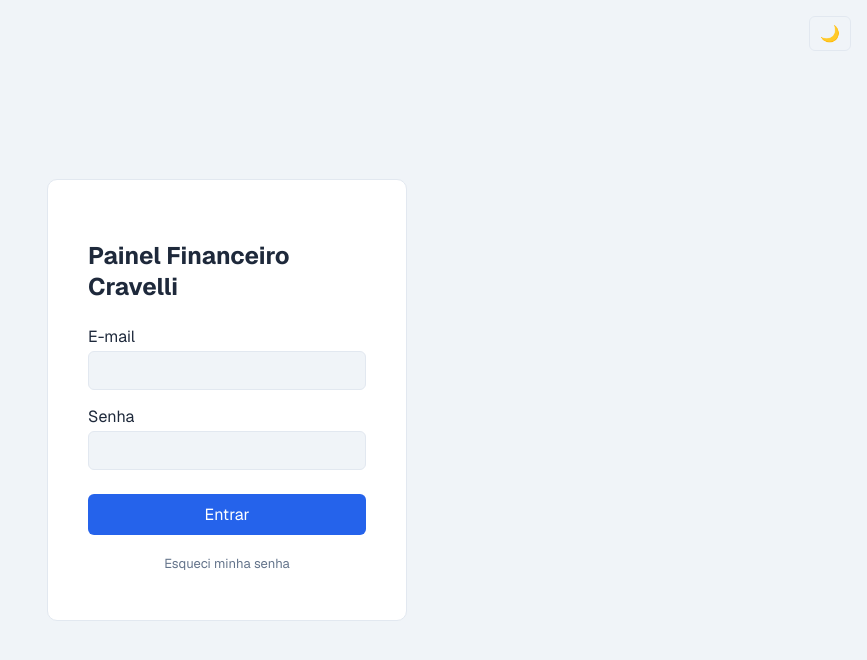
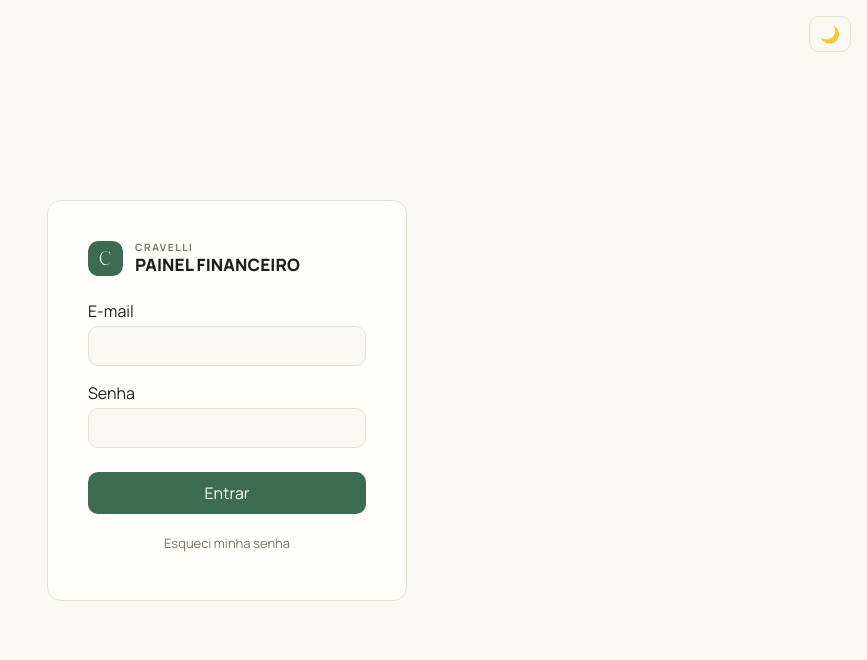
Before and after one commit to cibellycarvalho/financeiro-frontend, a React (Vite) app: page /login in a window 1280 px wide. Shown: the top 660 px of the page, without its empty margins (413-1280 px from the left). Built offline with nearby package versions, Linux system fonts and the light colour scheme; no server answers.

Commit message:
feat: rebrand para paleta creme/verde-sálvia, tipografia Manrope e novo logotipo Cravelli

```diff
--- a/index.html
+++ b/index.html
@@ -6,8 +6,8 @@
     <link rel="icon" type="image/svg+xml" href="/favicon.svg" />
     <link rel="preconnect" href="https://fonts.googleapis.com" />
     <link rel="preconnect" href="https://fonts.gstatic.com" crossorigin />
-    <link href="https://fonts.googleapis.com/css2?family=Geist:wght@400;500;600;700&display=swap" rel="stylesheet" />
-    <title>Painel Financeiro Cravelli</title>
+    <link href="https://fonts.googleapis.com/css2?family=Manrope:wght@400;500;600;700;800&display=swap" rel="stylesheet" />
+    <title>PAINEL FINANCEIRO</title>
   </head>
   <body>
     <div id="root"></div>
--- a/src/components/Layout.jsx
+++ b/src/components/Layout.jsx
@@ -2,6 +2,7 @@ import { Link, useLocation } from 'react-router-dom'
 import { signOut } from '../services/auth'
 import { useAuth } from '../contexts/AuthContext'
 import ThemeToggle from './ThemeToggle'
+import Logo from './Logo'
 
 const nav = [
   { path: '/', label: 'Visão da Semana' },
@@ -20,8 +21,8 @@ export default function Layout({ children }) {
         width:220, background:'var(--color-surface)', borderRight:'1px solid var(--color-border)',
         padding:'24px 0', display:'flex', flexDirection:'column'
       }}>
-        <div style={{ color:'var(--color-text)', fontWeight:700, fontSize:16, padding:'0 20px 24px' }}>
-          Cravelli Financeiro
+        <div style={{ padding:'0 20px 24px' }}>
+          <Logo titleSize={14} />
         </div>
         {nav.map(({ path, label }) => (
           <Link key={path} to={path} style={{
--- /dev/null
+++ b/src/components/Logo.jsx
@@ -0,0 +1,33 @@
+const C_MARK_PATH = "M1191 357Q1178 273 1137.5 202.5Q1097 132 1033.0 80.0Q969 28 884.0 -1.0Q799 -30 697 -30Q506 -30 365.0 60.5Q224 151 147.5 312.0Q71 473 71 684Q71 848 117.0 983.5Q163 1119 247.5 1218.5Q332 1318 447.5 1372.0Q563 1426 701 1426Q805 1426 872.0 1401.5Q939 1377 972.5 1352.5Q1006 1328 1012 1328Q1019 1328 1033.0 1352.5Q1047 1377 1059.0 1401.5Q1071 1426 1074 1426Q1077 1426 1079.0 1424.0Q1081 1422 1082 1416L1193 1067Q1195 1062 1194.0 1057.5Q1193 1053 1188 1052Q1184 1051 1179.5 1054.0Q1175 1057 1172 1063Q1124 1185 1058.0 1261.5Q992 1338 908.0 1374.5Q824 1411 721 1411Q609 1411 516.0 1366.5Q423 1322 355.0 1236.5Q287 1151 249.5 1027.5Q212 904 212 746Q212 517 282.0 356.0Q352 195 477.5 110.5Q603 26 767 26Q939 26 1043.5 119.5Q1148 213 1184 359Q1185 362 1186.0 363.0Q1187 364 1188 363Q1190 363 1190.5 361.5Q1191 360 1191 357Z"
+
+export default function Logo({ titleSize = 18 }) {
+  const iconSize = titleSize + 18
+
+  return (
+    <div style={{ display: 'flex', alignItems: 'center', gap: 12 }}>
+      <div style={{
+        width: iconSize, height: iconSize, borderRadius: iconSize * 0.3,
+        background: 'var(--color-accent-solid)', display: 'flex',
+        alignItems: 'center', justifyContent: 'center', flexShrink: 0
+      }}>
+        <svg viewBox="0 0 1922 1922" width={iconSize * 0.52} height={iconSize * 0.52} style={{ fill: 'var(--color-on-accent)' }}>
+          <path transform="matrix(1,0,0,-1,328.33,1659.00)" d={C_MARK_PATH} />
+        </svg>
+      </div>
+      <div>
+        <div style={{
+          fontWeight: 700, fontSize: 10, letterSpacing: '0.16em',
+          color: 'var(--color-text-muted)', textTransform: 'uppercase', lineHeight: 1, marginBottom: 4
+        }}>
+          Cravelli
+        </div>
+        <div style={{
+          fontWeight: 800, fontSize: titleSize, letterSpacing: '0.005em',
+          color: 'var(--color-text)', textTransform: 'uppercase', lineHeight: 1.1
+        }}>
+          Painel Financeiro
+        </div>
+      </div>
+    </div>
+  )
+}
--- a/src/design-tokens.css
+++ b/src/design-tokens.css
@@ -1,56 +1,55 @@
 :root {
   /* Cores base — modo claro */
-  --color-bg: #f0f4f8;
-  --color-surface: #ffffff;
-  --color-border: #e2e8f0;
-  --color-text: #1e293b;
-  --color-text-muted: #64748b;
+  --color-bg: #faf8f3;
+  --color-surface: #fffefb;
+  --color-border: #e8e2d5;
+  --color-text: #221f19;
+  --color-text-muted: #7d7666;
 
   /* Acento da marca */
-  --color-accent: #3b82f6;
-  --color-accent-hover: #2563eb;
-  --color-accent-solid: #2563eb;
+  --color-accent: #3d6b52;
+  --color-accent-hover: #2f5440;
+  --color-accent-solid: #3d6b52;
   --color-on-accent: #ffffff;
 
   /* Semânticas (status) */
-  --color-success: #22c55e;
-  --color-success-dark: #15803d;
-  --color-success-solid: #15803d;
+  --color-success: #2f8a5c;
+  --color-success-dark: #1f6b45;
+  --color-success-solid: #1f6b45;
   --color-on-success: #ffffff;
-  --color-danger: #dc2626;
-  --color-danger-light: #fee2e2;
-  --color-warning: #f59e0b;
+  --color-danger: #c94f3f;
+  --color-danger-light: #f6e0db;
+  --color-warning: #c08a2e;
 
   /* Tipografia */
-  --font-sans: 'Geist', system-ui, -apple-system, sans-serif;
+  --font-sans: 'Manrope', ui-sans-serif, -apple-system, sans-serif;
 
   /* Espaçamento e forma */
-  --radius-sm: 6px;
-  --radius-md: 10px;
-  --space-unit: 4px;
+  --radius-sm: 10px;
+  --radius-md: 14px;
 
   color-scheme: light;
 }
 
 .dark {
-  --color-bg: #0f172a;
-  --color-surface: #1e293b;
-  --color-border: #334155;
-  --color-text: #f1f5f9;
-  --color-text-muted: #94a3b8;
+  --color-bg: #18160f;
+  --color-surface: #221f19;
+  --color-border: #332f22;
+  --color-text: #ede8db;
+  --color-text-muted: #a89f8a;
 
-  --color-accent: #60a5fa;
-  --color-accent-hover: #3b82f6;
-  --color-accent-solid: #60a5fa;
-  --color-on-accent: #0f172a;
+  --color-accent: #6fa085;
+  --color-accent-hover: #8bb89d;
+  --color-accent-solid: #6fa085;
+  --color-on-accent: #14120c;
 
-  --color-success: #4ade80;
-  --color-success-dark: #22c55e;
-  --color-success-solid: #4ade80;
-  --color-on-success: #0f172a;
-  --color-danger: #f87171;
-  --color-danger-light: #7f1d1d55;
-  --color-warning: #fbbf24;
+  --color-success: #5cb98a;
+  --color-success-dark: #3fa273;
+  --color-success-solid: #5cb98a;
+  --color-on-success: #14120c;
+  --color-danger: #e2786a;
+  --color-danger-light: #4a2620;
+  --color-warning: #d1a44f;
 
   color-scheme: dark;
 }
@@ -70,3 +69,9 @@ input, select, textarea, button {
   font-family: inherit;
   font-size: inherit;
 }
+
+h1 {
+  font-weight: 800;
+  text-transform: uppercase;
+  letter-spacing: -0.01em;
+}
--- a/src/pages/Login.jsx
+++ b/src/pages/Login.jsx
@@ -2,6 +2,7 @@ import { useState } from 'react'
 import { signIn, supabase } from '../services/auth'
 import { useNavigate } from 'react-router-dom'
 import ThemeToggle from '../components/ThemeToggle'
+import Logo from '../components/Logo'
 
 export default function Login() {
   const [email, setEmail] = useState('')
@@ -70,7 +71,7 @@ export default function Login() {
     <div style={containerStyle}>
       <div style={{ position:'fixed', top:16, right:16 }}><ThemeToggle /></div>
       <form onSubmit={handleSubmit} style={cardStyle}>
-        <h2 style={{ marginBottom:24 }}>Painel Financeiro Cravelli</h2>
+        <div style={{ marginBottom:24 }}><Logo titleSize={17} /></div>
         {error && <div style={{ color:'var(--color-danger)', marginBottom:16 }}>{error}</div>}
         <label>E-mail<br />
           <input type="email" value={email} onChange={e => setEmail(e.target.value)}
```
Also changed, not shown: public/favicon.svg.
